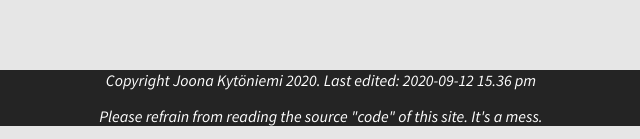
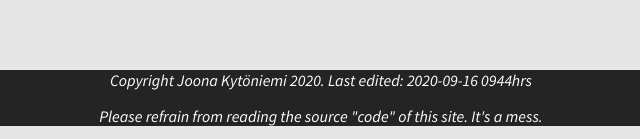
Before and after one commit to jnkyto/kytari.github.io, a plain HTML site: page index.html in a window 1280 px wide. Shown: the part 679-818 px from the top of the page, 319-959 px from the left. Drawn offline with Linux system fonts and the light colour scheme.

Commit message:
timestamp update

```diff
--- a/index.html
+++ b/index.html
@@ -50,7 +50,7 @@
 
 <!-- footer for author info etc -->
 <div class="footer">
-	<p class="info">Copyright Joona Kytöniemi 2020. Last edited: 2020-09-12 15.36 pm</p>
+	<p class="info">Copyright Joona Kytöniemi 2020. Last edited: 2020-09-16 0944hrs</p>
 	<p class="info">Please refrain from reading the source "code" of this site. It's a mess.</p>
 </div>
 
```
